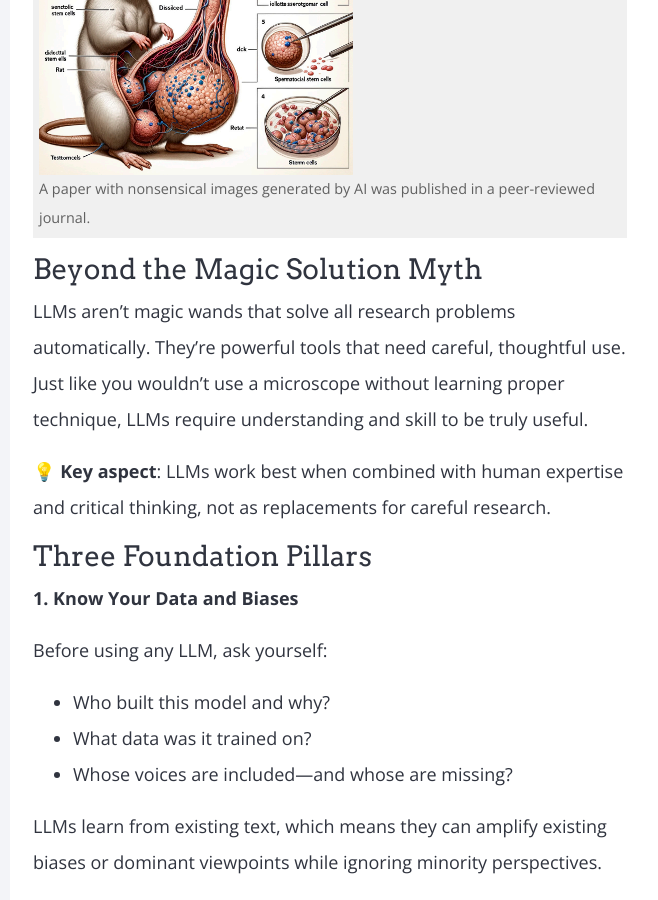
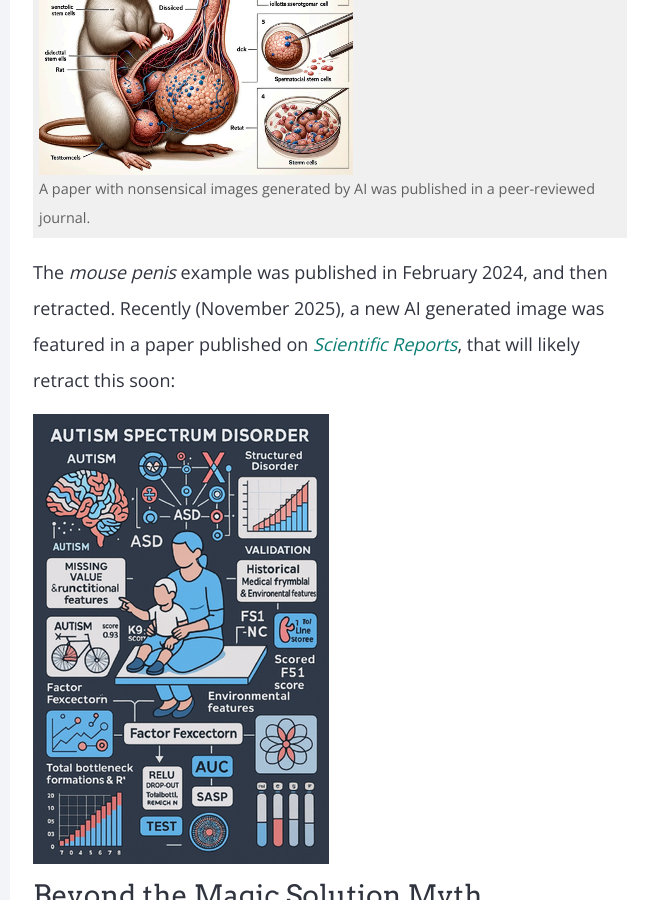
Before and after one commit to quadram-institute-bioscience/ai-training, a Jekyll site: the page built from docs/modules/intro/_posts/2000-01-04-ethics.md, in a window 1280 px wide and 900 px high, scrolled down 1797 px. Shown: the whole window, without its empty margins (310-968 px from the left). Built offline with Jekyll 4.4.1, drawn with Linux system fonts in a browser that asks for light colours; nearby versions of some CDN libraries; emoji names are drawn with the system emoji font; some of the changed text lies outside the part shown.

Commit message:
ai-slop-1

```diff
--- a/docs/modules/intro/_posts/2000-01-04-ethics.md
+++ b/docs/modules/intro/_posts/2000-01-04-ethics.md
@@ -46,6 +46,11 @@ and even images like the infamous paper:
     </a>
     <figcaption>A paper with nonsensical images generated by AI was published in a peer-reviewed journal.</figcaption>
 </figure>
+
+The *mouse penis* example was published in February 2024, and then retracted.
+Recently (November 2025), a new AI generated image was featured in a paper published on [*Scientific Reports*](https://www.nature.com/articles/s41598-025-24662-9), that will likely retract this soon:
+
+![Autism image AI generated and misleading]({{ site.baseurl}}/{% link img/autism-slop.png %})
 
 ### Beyond the Magic Solution Myth
 
```
Also changed, not shown: docs/modules/intro/_posts/2000-01-03-limitations-of-llms.md (+1 -0 lines), docs/modules/intro/_posts/2000-01-05-enshittification.md (added, +3 -0 lines), docs/img/autism-slop.png (added).
